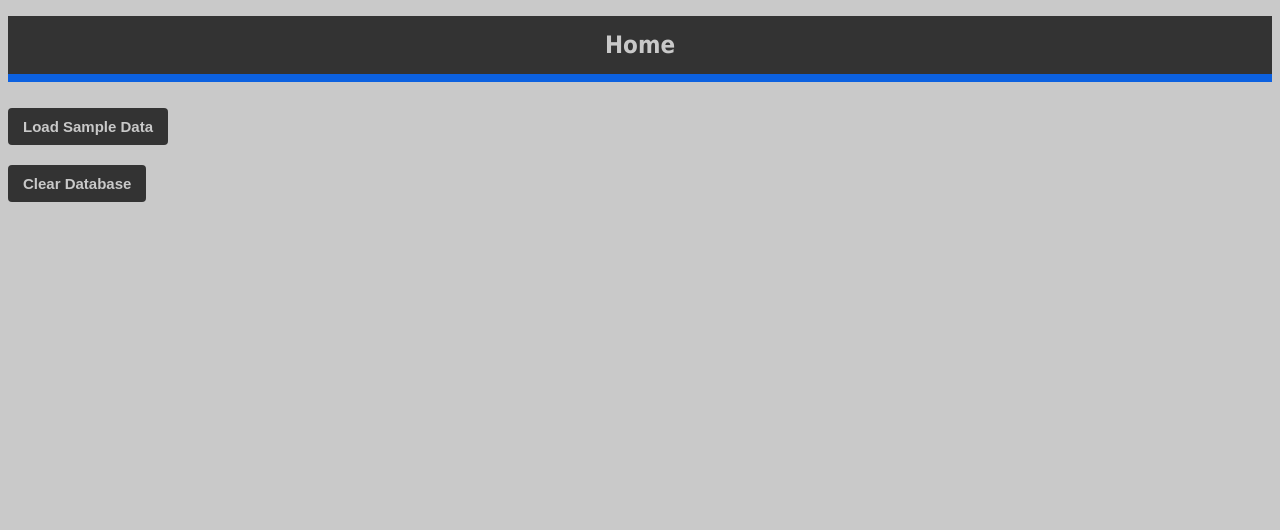
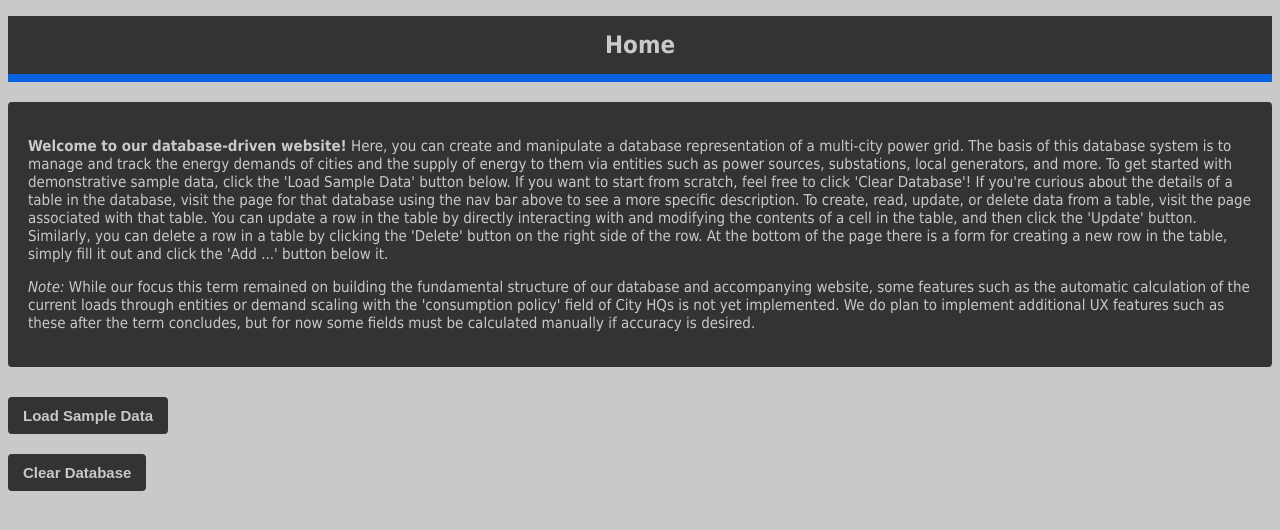
Before and after one commit to ksnedeker1/EnergyOptimizationDB, a Flask app: page / in a window 1280 px wide. Shown: the part 100-630 px from the top of the page. Run offline with Flask 3, Linux system fonts and the light colour scheme; some libraries are stand-ins or nearby versions.

Commit message:
Add description

```diff
--- a/templates/index.html
+++ b/templates/index.html
@@ -4,11 +4,28 @@
 
 {% block content %}
 <h1>Home</h1>
-
+<div class="page-description">
+    <p>
+        <strong>Welcome to our database-driven website!</strong> Here, you can create and manipulate a database representation of a multi-city power grid.
+        The basis of this database system is to manage and track the energy demands of cities and the supply of energy to them via entities
+        such as power sources, substations, local generators, and more. To get started with demonstrative sample data, click the 'Load Sample
+        Data' button below. If you want to start from scratch, feel free to click 'Clear Database'! If you're curious about the details of
+        a table in the database, visit the page for that database using the nav bar above to see a more specific description. To create, read,
+        update, or delete data from a table, visit the page associated with that table. You can update a row in the table by directly
+        interacting with and modifying the contents of a cell in the table, and then click the 'Update' button. Similarly, you can delete
+        a row in a table by clicking the 'Delete' button on the right side of the row. At the bottom of the page there is a form for creating
+        a new row in the table, simply fill it out and click the 'Add ...' button below it.
+    </p>
+    <p>
+        <i>Note:</i> While our focus this term remained on building the fundamental structure of our database and accompanying website, some
+        features such as the automatic calculation of the current loads through entities or demand scaling with the 'consumption policy' field
+        of City HQs is not yet implemented. We do plan to implement additional UX features such as these after the term concludes, but for now
+        some fields must be calculated manually if accuracy is desired.
+    </p>
+</div>
 <form action="{{ url_for('load_sample_data') }}" method="post">
     <input type="submit" value="Load Sample Data">
 </form>
-
 <form action="{{ url_for('clear_database') }}" method="post">
     <input type="submit" value="Clear Database">
 </form>
```
